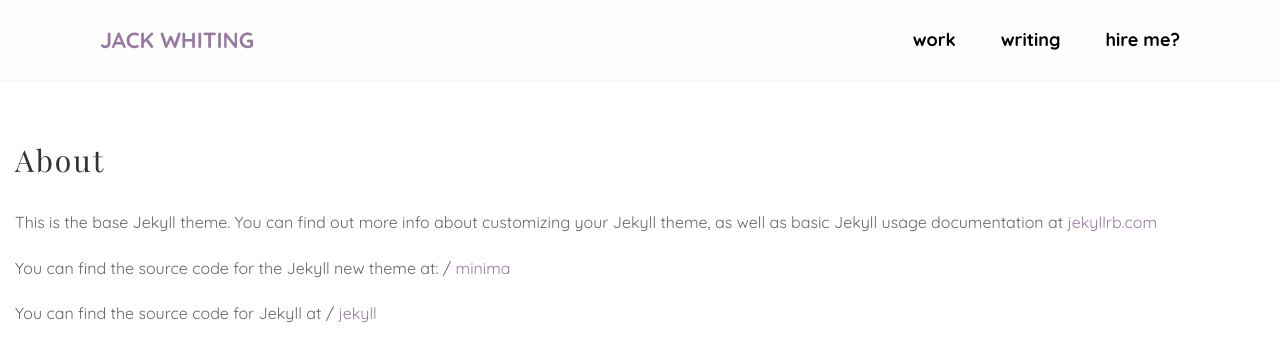
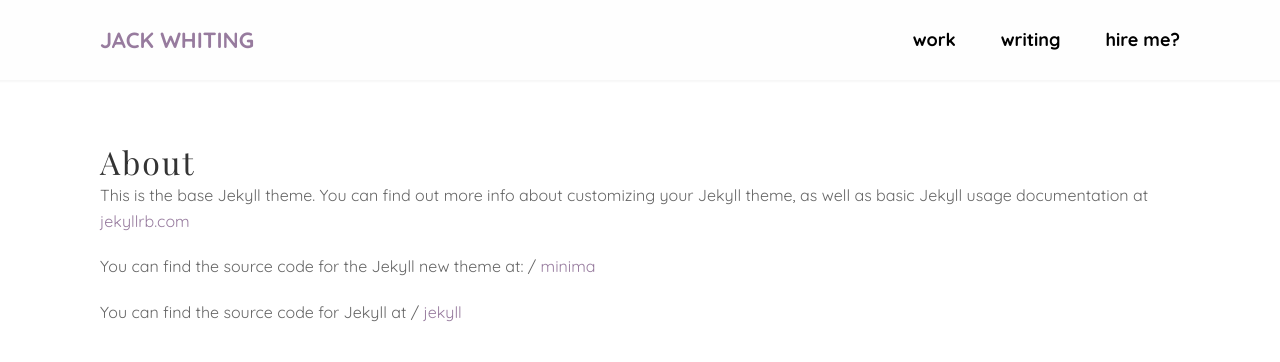
Before and after one commit to jackabox/old.jackwhiting.co.uk, a Jekyll site: the page built from about.md, in a window 1280 px wide. Shown: the top 362 px of the page. Built offline with Jekyll 4.4.1, drawn with Linux system fonts in a browser that asks for light colours.

Commit message:
page tweaks

```diff
--- a/_layouts/default.html
+++ b/_layouts/default.html
@@ -1,5 +1,9 @@
 {% include header.html %}
 
-	{{ content }}
+	<div class="about container">
+		<div class="content">
+			{{ content }}
+		</div>
+	</div>
 
 {% include footer.html %}
--- a/_layouts/page.html
+++ b/_layouts/page.html
@@ -1,13 +1,12 @@
 {% include header.html %}
 
-<body id="page">
-<div id="main" role="main">
+<div id="main" role="main" class="about container">
     <article class="entry">
     	{% if page.image.feature %}<img src="{{ site.url }}/images/{{ page.image.feature }}" class="entry-feature-image" alt="{{ page.title }}" {% if site.logo == null %}style="margin-top:0;"{% endif %}>{% if page.image.credit %}<p class="image-credit">Photo Credit: <a href="{{ page.image.creditlink }}">{{ page.image.credit }}</a></p>{% endif %}{% endif %}
+
     	<div class="entry-wrapper">
-      <header class="entry-header">
-        <h1 class="entry-title">{% if page.headline %}{{ page.headline }}{% else %}{{ page.title }}{% endif %}</h1>
-      </header>
+			<h2 class="entry-title">{% if page.headline %}{{ page.headline }}{% else %}{{ page.title }}{% endif %}</h2>
+
       		<div class="entry-content">
         		{{ content }}
       		</div><!-- /.entry-content -->
```
Lines whose indentation alone changed are shown as unchanged.
